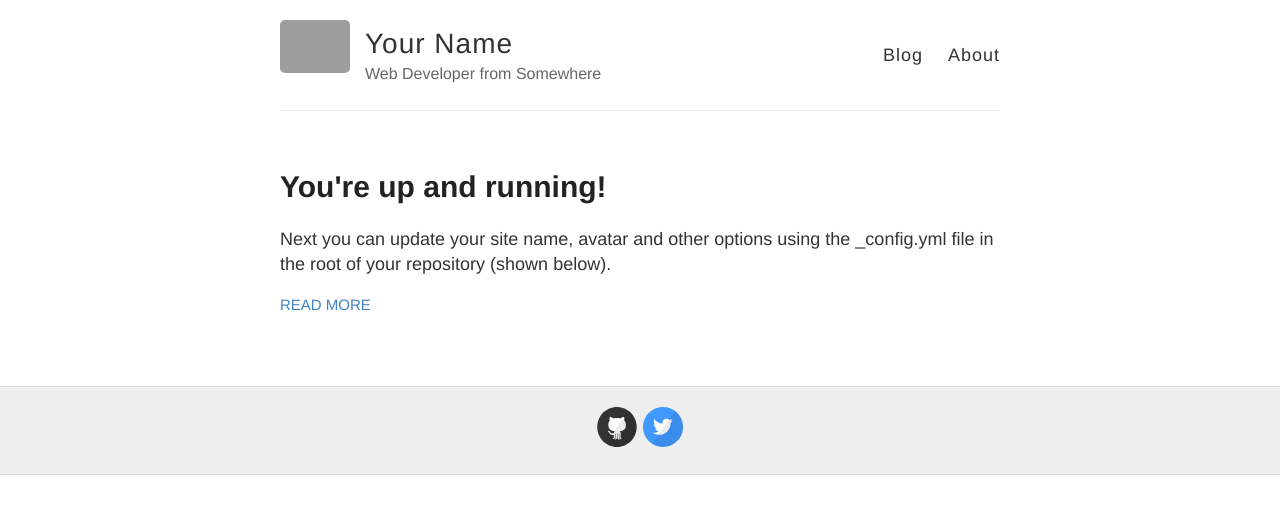
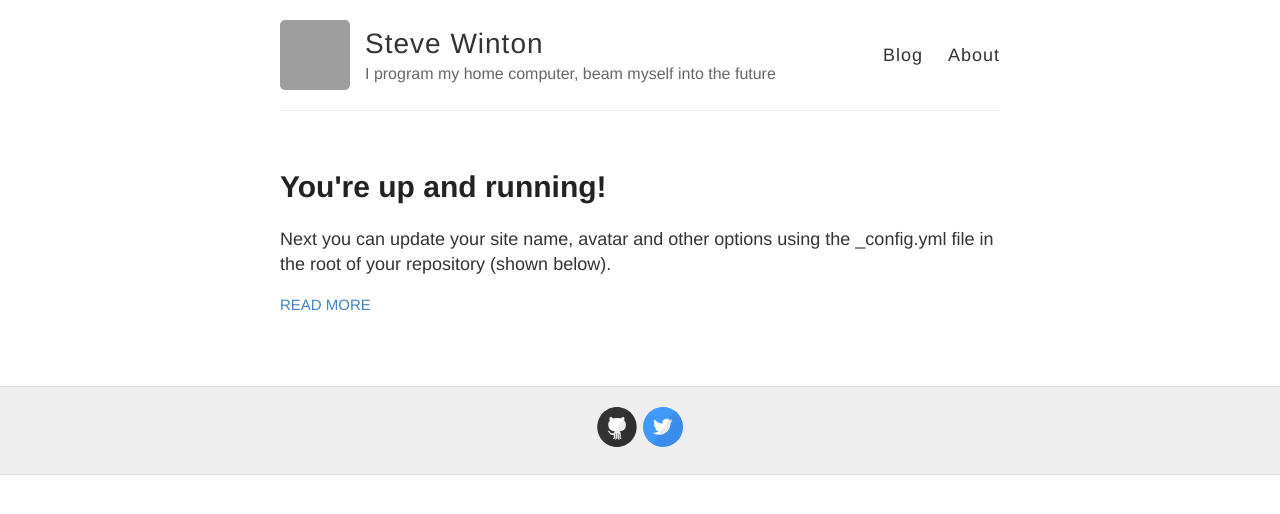
Before and after one commit to swinton/swinton.github.io, a Jekyll site: the page built from index.html, in a window 1280 px wide. Shown: the top 514 px of the page. Built offline with Jekyll 4.4.1, drawn with Linux system fonts in a browser that asks for light colours; grey boxes are pictures that could not be loaded.

Commit message:
Personalization

```diff
--- a/_config.yml
+++ b/_config.yml
@@ -3,13 +3,13 @@
 #
 
 # Name of your site (displayed in the header)
-name: Your Name
+name: Steve Winton
 
 # Short bio or description (displayed in the header)
-description: Web Developer from Somewhere
+description: I program my home computer, beam myself into the future
 
 # URL of your avatar or profile pic (you could use your GitHub profile pic)
-avatar: https://raw.githubusercontent.com/barryclark/jekyll-now/master/images/jekyll-logo.png
+avatar: https://github.com/swinton.png
 
 #
 # Flags below are optional
```
